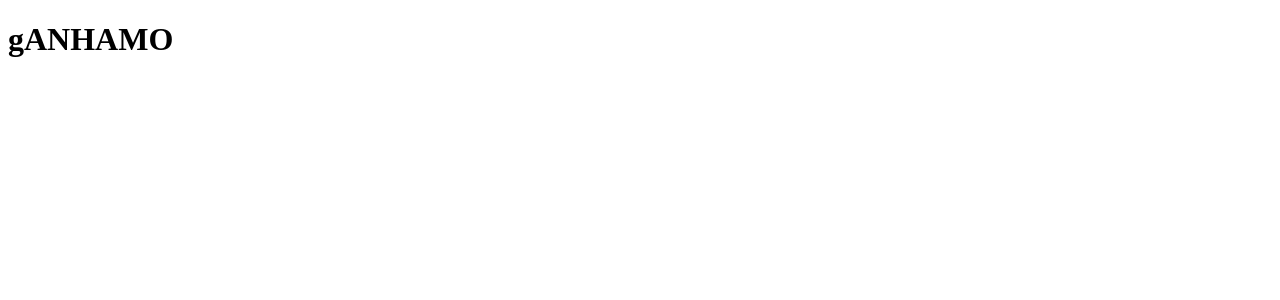
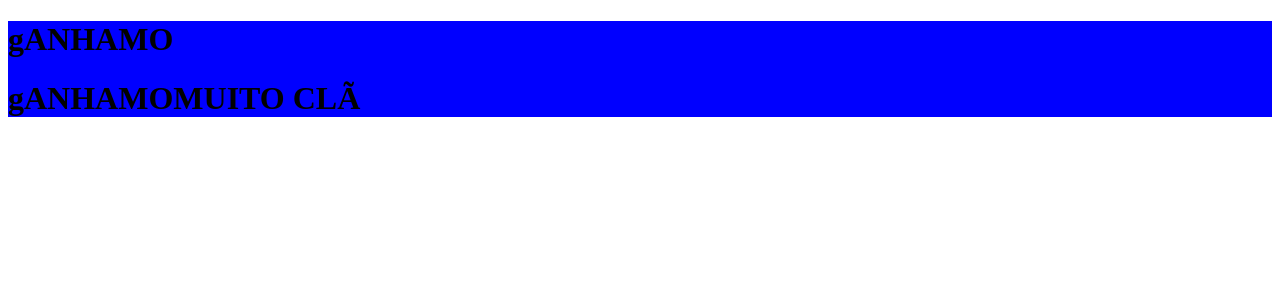
Before and after one commit to XandyNinfadora/Projeto_M3_LadoC, a React (Vite) app: page / in a window 1280 px wide. Shown: the top 300 px of the page. Built offline with nearby package versions, Linux system fonts and the light colour scheme.

Commit message:
ajeitei as referências, começar componentes

```diff
--- a/src/App.css
+++ b/src/App.css
@@ -1,4 +1,3 @@
-.cabecalho2 {
-  color: blueviolet;
-  background-color: aqua;
+.cabecalho3 {
+  background-color: blue;
 }
--- a/src/App.jsx
+++ b/src/App.jsx
@@ -1,11 +1,13 @@
-import styles from './App.css'
+import "./App.css";
+import Navbar from "./components/menu";
 
 function Cabecalho() {
 
 
   return (
-    <div className={styles.cabecalho2}>
+    <div className="cabecalho3">
 <h1>gANHAMO</h1>
+<Navbar> </Navbar>
     </div>
 
   )
--- a/src/components/menu.jsx
+++ b/src/components/menu.jsx
@@ -0,0 +1,16 @@
+import styles from './menu.module.css';
+
+
+function Navbar() {
+
+
+  return (
+    <>
+    <div className={styles.navbar3}>
+<h1>gANHAMOMUITO CLÃ</h1>
+    </div>
+    </>
+  )
+}
+
+export default Navbar
--- /dev/null
+++ b/src/components/menu.module.css
@@ -0,0 +1,3 @@
+.navbar3 {
+    background-color: blue;
+}
```
Also changed, not shown: src/components/menu.css (deleted).
